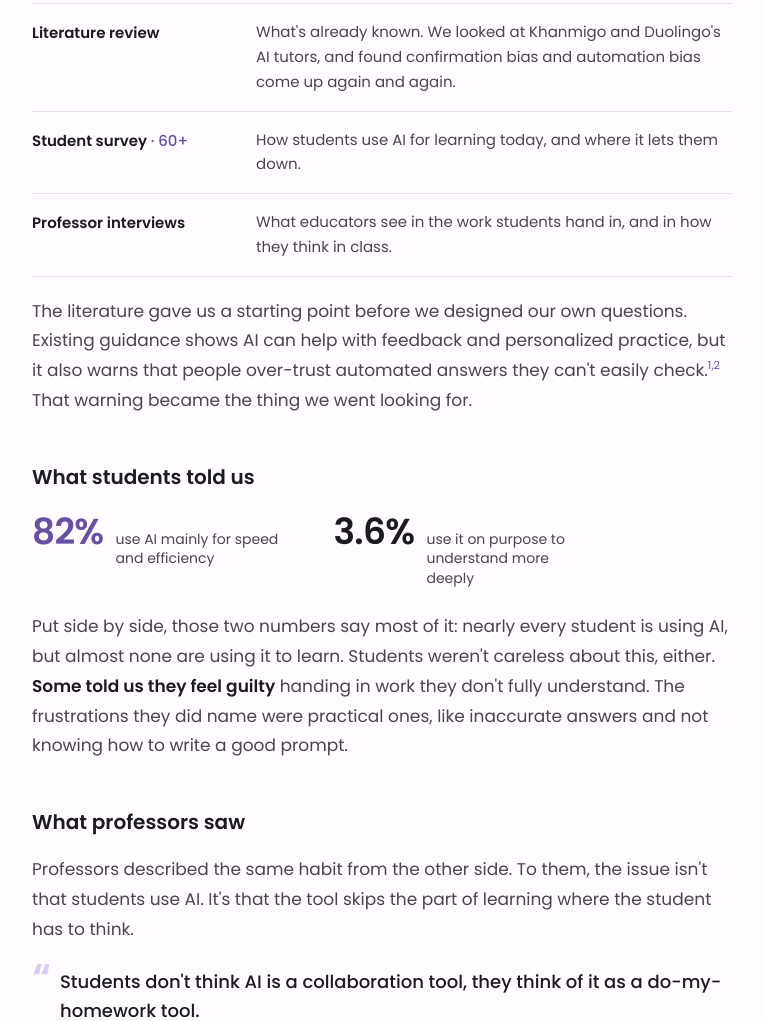
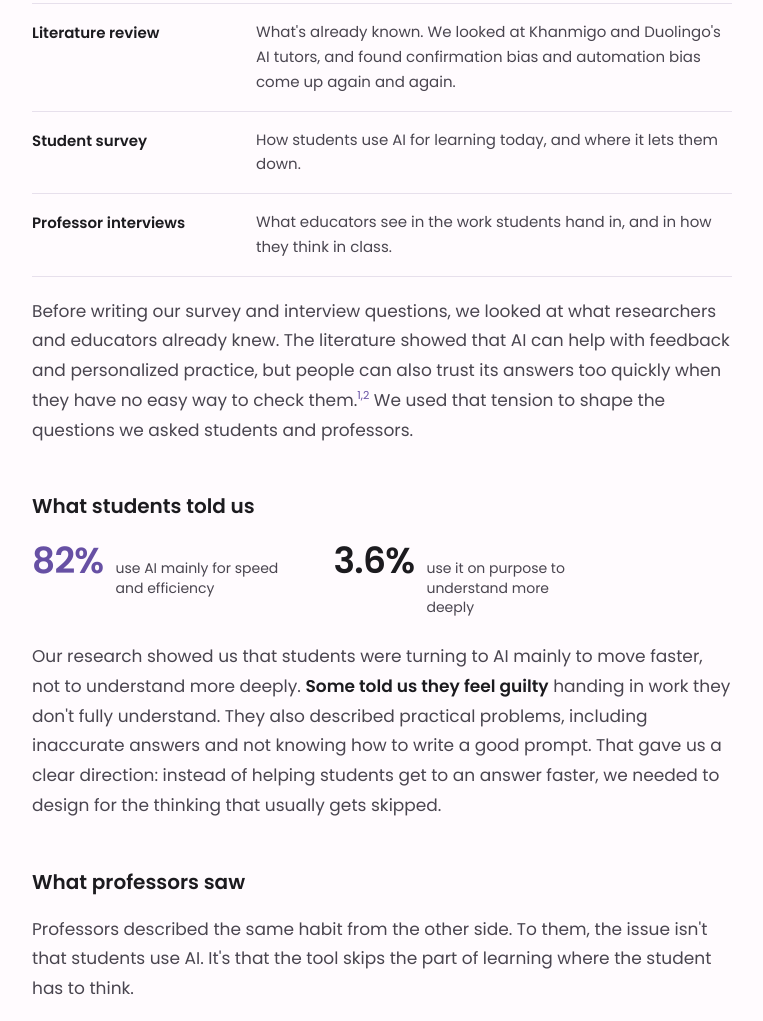
Before and after one commit to zoobiasaifullah/zoobia-s-portfolio, an Astro site: page /work/lyra in a window 1280 px wide. Shown: the part 1080-2101 px from the top of the page, without its empty margins (372-1135 px from the left). Built offline with nearby package versions, Linux system fonts and the light colour scheme; Astro itself is replaced by a stand-in of ours.

Commit message:
Refine Lyra research narrative
Co-authored-by: Copilot <223556219+Copilot@users.noreply.github.com>

```diff
--- a/src/components/ResearchSection.astro
+++ b/src/components/ResearchSection.astro
@@ -17,7 +17,7 @@
           <dd>What's already known. We looked at Khanmigo and Duolingo's AI tutors, and found confirmation bias and automation bias come up again and again.</dd>
         </div>
         <div class="rs-method">
-          <dt>Student survey <span class="rs-count">· 60+</span></dt>
+          <dt>Student survey</dt>
           <dd>How students use AI for learning today, and where it lets them down.</dd>
         </div>
         <div class="rs-method">
@@ -26,7 +26,7 @@
         </div>
       </dl>
 
-      <p class="rs-p">The literature gave us a starting point before we designed our own questions. Existing guidance shows AI can help with feedback and personalized practice, but it also warns that people over-trust automated answers they can't easily check.<sup class="rs-cite"><a href="#rs-refs">1,2</a></sup> That warning became the thing we went looking for.</p>
+      <p class="rs-p">Before writing our survey and interview questions, we looked at what researchers and educators already knew. The literature showed that AI can help with feedback and personalized practice, but people can also trust its answers too quickly when they have no easy way to check them.<sup class="rs-cite"><a href="#rs-refs">1,2</a></sup> We used that tension to shape the questions we asked students and professors.</p>
     </div>
 
     <div class="rs-group">
@@ -43,7 +43,7 @@
         </div>
       </div>
 
-      <p class="rs-p">Put side by side, those two numbers say most of it: nearly every student is using AI, but almost none are using it to learn. Students weren't careless about this, either. <strong>Some told us they feel guilty</strong> handing in work they don't fully understand. The frustrations they did name were practical ones, like inaccurate answers and not knowing how to write a good prompt.</p>
+      <p class="rs-p">Our research showed us that students were turning to AI mainly to move faster, not to understand more deeply. <strong>Some told us they feel guilty</strong> handing in work they don't fully understand. They also described practical problems, including inaccurate answers and not knowing how to write a good prompt. That gave us a clear direction: instead of helping students get to an answer faster, we needed to design for the thinking that usually gets skipped.</p>
     </div>
 
     <div class="rs-group">
@@ -97,7 +97,6 @@
   .rs-method { display: flex; flex-wrap: wrap; gap: 4px 24px; padding: 16px 0; border-bottom: 1px solid var(--border, #e7e0ec); }
   .rs-method dt { flex: 0 0 200px; font-size: 15px; font-weight: 600; color: var(--text, #1c1b1f); }
   .rs-method dd { margin: 0; flex: 1 1 300px; font-size: 15px; line-height: 1.65; }
-  .rs-count { font-weight: 500; color: var(--primary, #6750a4); }
   .rs-stats { display: flex; flex-wrap: wrap; gap: 16px 48px; padding: 4px 0; }
   .rs-stat { display: flex; align-items: baseline; gap: 12px; }
   .rs-stat-num { font-size: 36px; line-height: 1; font-weight: 700; letter-spacing: -0.02em; color: var(--text, #1c1b1f); }
```
